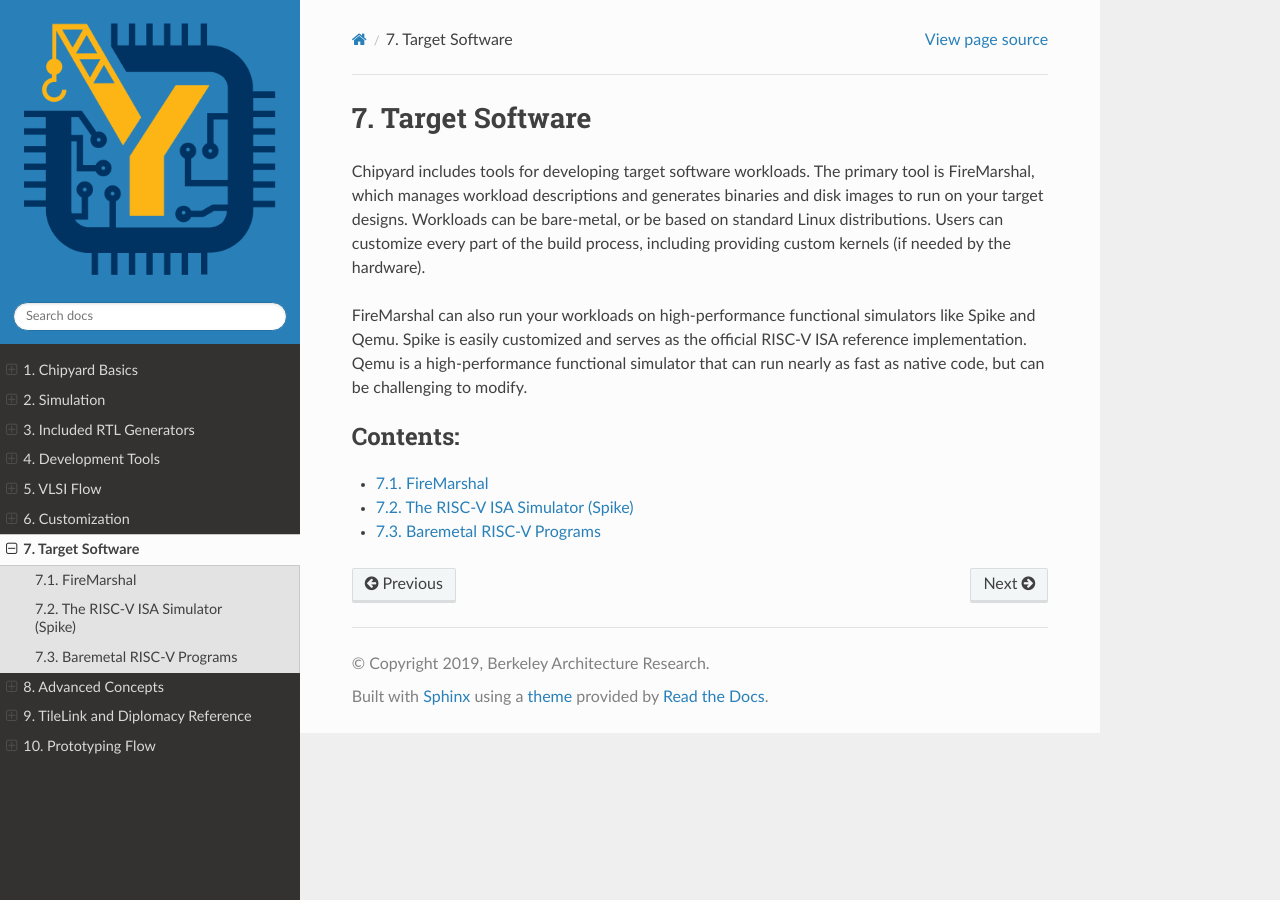
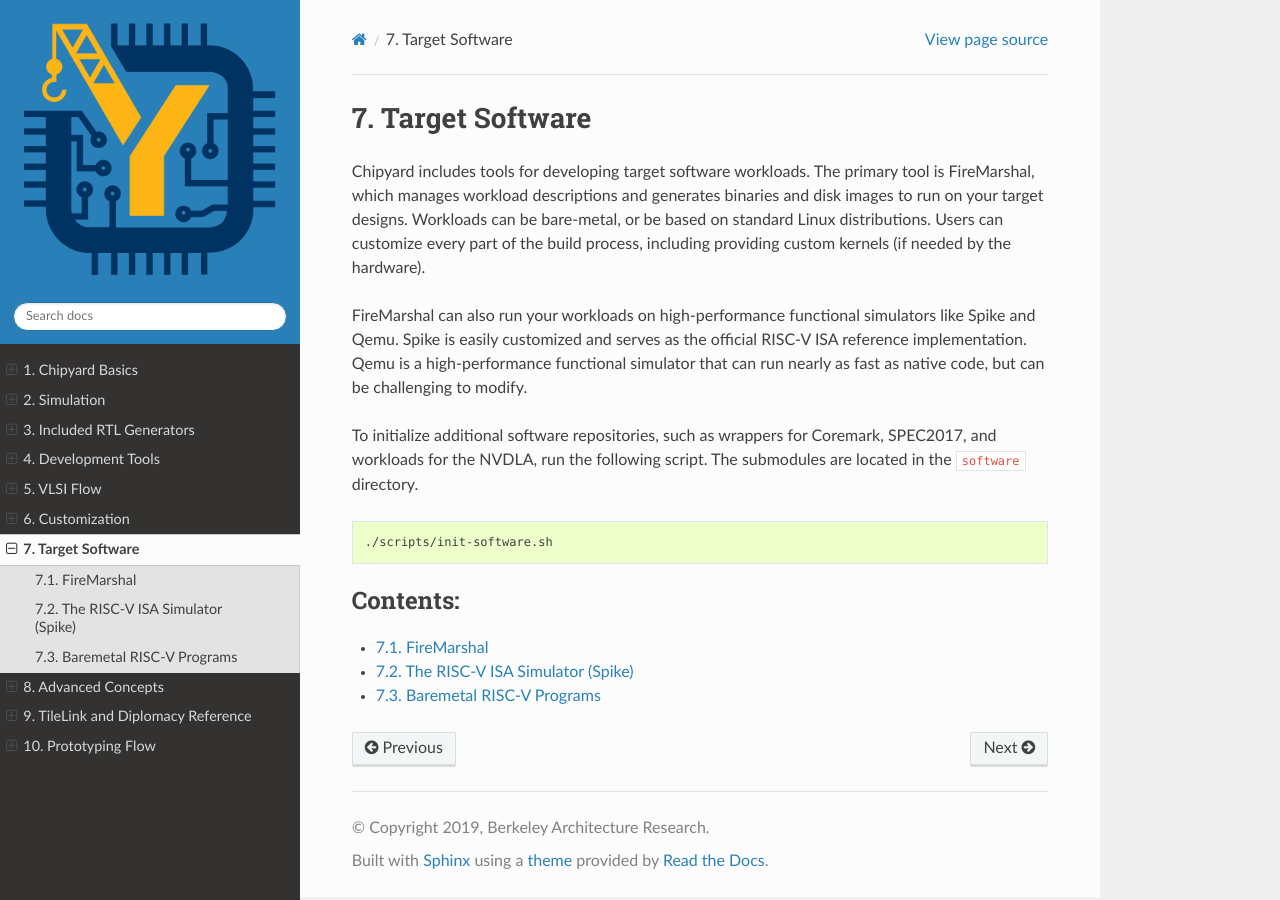
Before and after one commit to ucb-bar/chipyard, a Sphinx documentation site: the page built from docs/Software/index.rst, in a window 1280 px wide. Built offline with Sphinx 7.4.7 and the Read the Docs theme 2.0.0, drawn with Linux system fonts in a browser that asks for light colours.

Commit message:
Add documentation mentioning init-software

```diff
--- a/docs/Software/index.rst
+++ b/docs/Software/index.rst
@@ -13,6 +13,15 @@ official RISC-V ISA reference implementation. Qemu is a high-performance
 functional simulator that can run nearly as fast as native code, but can be
 challenging to modify.
 
+To initialize additional software repositories, such as wrappers for Coremark,
+SPEC2017, and workloads for the NVDLA, run the following script. The
+submodules are located in the ``software`` directory.
+
+.. code-block:: shell
+
+    ./scripts/init-software.sh
+
+
 .. toctree::
    :maxdepth: 2
    :caption: Contents:
```
